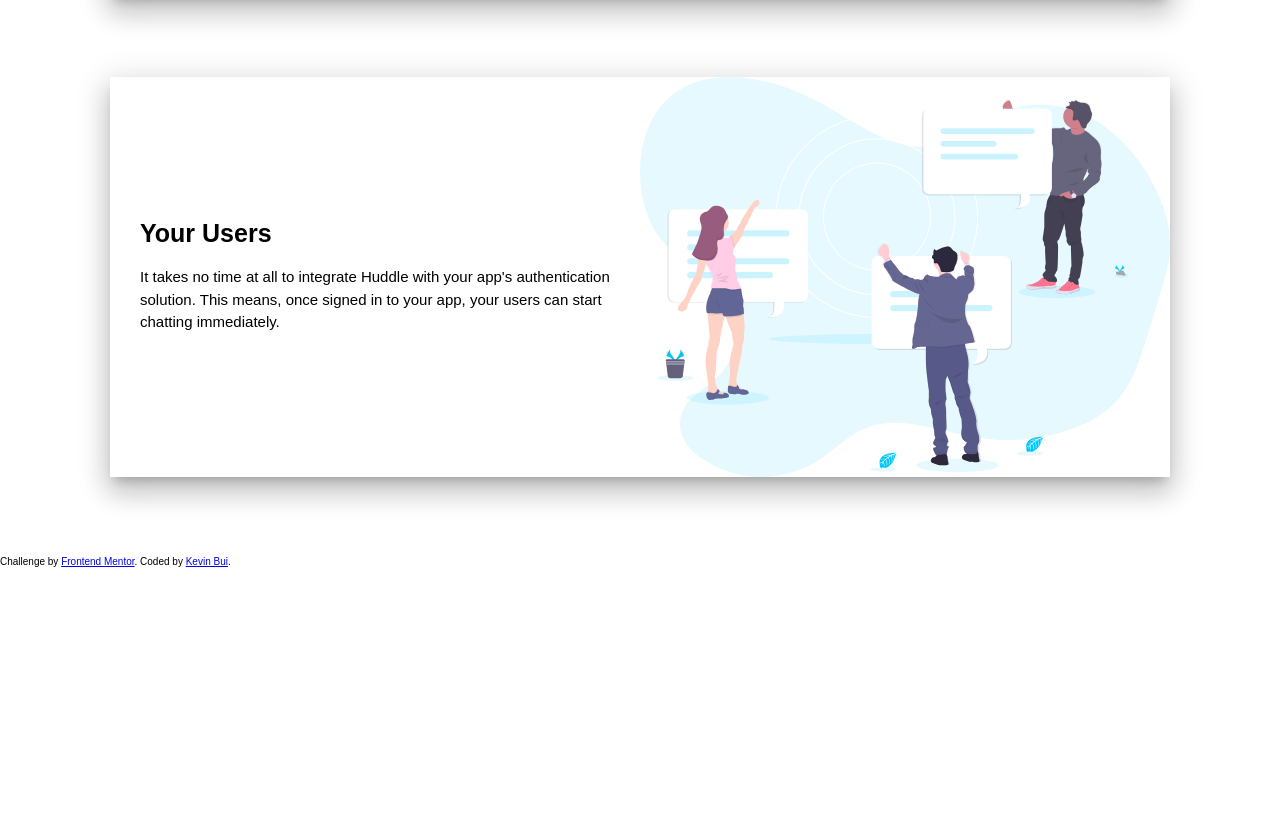
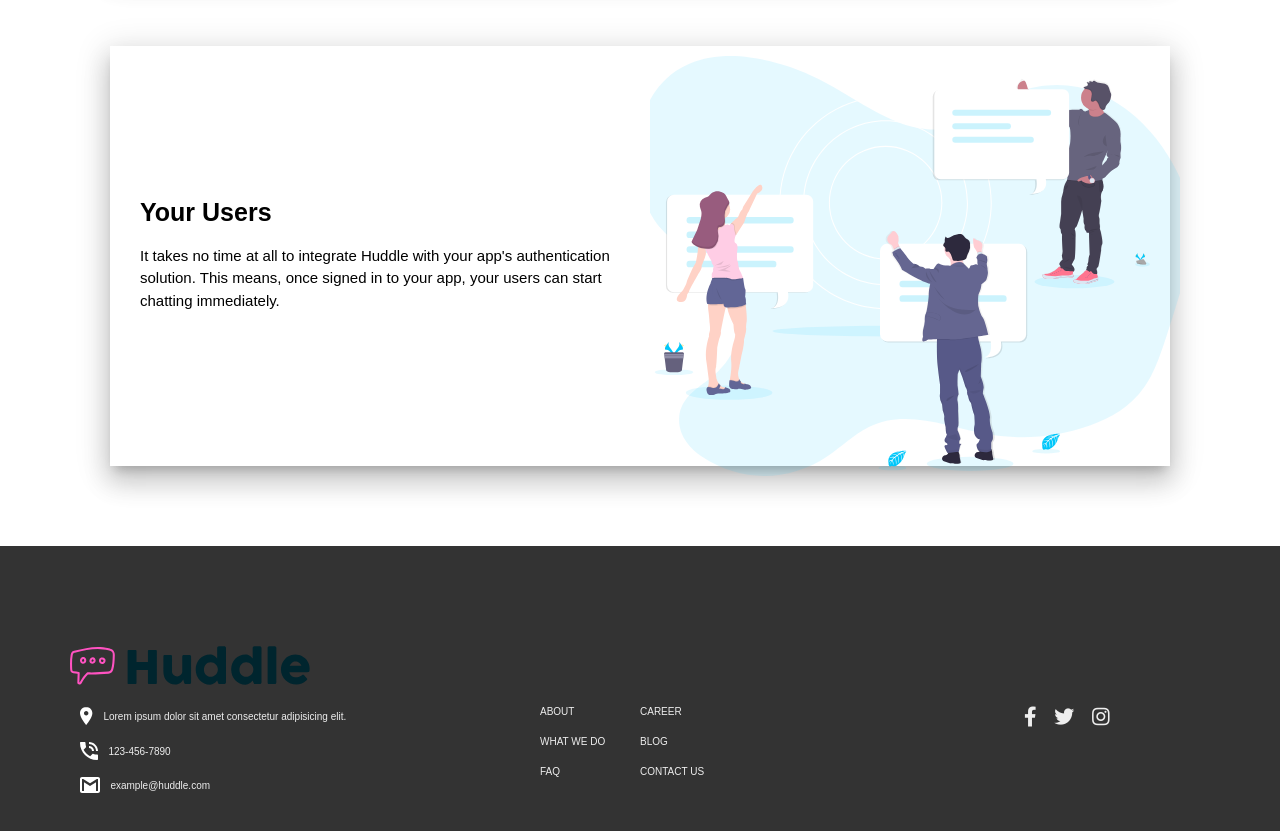
Before and after one commit to kbuicuong/huddle, a website: page index.html in a window 1280 px wide. Shown: the part 1667-2498 px from the top of the page. Before the commit the page ends 2234 px from the top, so only its background shows below. Drawn offline with Linux system fonts and the light colour scheme.

Commit message:
built the footer

```diff
--- a/index.html
+++ b/index.html
@@ -10,6 +10,8 @@
 
   <!-- Feel free to remove these styles or customise in your own stylesheet 👍 -->
   <link rel="stylesheet" href="css/style.css">
+  <link rel="stylesheet" href="https://use.fontawesome.com/releases/v5.8.1/css/all.css" integrity="sha384-50oBUHEmvpQ+1lW4y57PTFmhCaXp0ML5d60M1M7uH2+nqUivzIebhndOJK28anvf" crossorigin="anonymous">
+
 </head>
 <body>
 
@@ -75,11 +77,79 @@
 
   </main>
 
-  <footer>
-    <p class="attribution">
-      Challenge by <a href="https://www.frontendmentor.io?ref=challenge" target="_blank">Frontend Mentor</a>.
-      Coded by <a href="#">Kevin Bui</a>.
-    </p>
+  <footer class="footer">
+
+    <div class="footer__logo-box">
+      <img src="/images/logo.svg" alt="Huddle" class="footer__logo">
+    </div>
+
+    <div class="footer__contents">
+      <div class="footer__contents__contacts">
+
+        <div class="footer__contents__contacts--item">
+          <div class="footer__contents__contacts--item--icon">
+            <img src="/images/icon-location.svg" alt="location">
+          </div>
+          <div class="footer__contents__contacts--item--text">
+            <p>Lorem ipsum dolor sit amet consectetur adipisicing elit.</p>
+          </div>
+        </div>
+
+        <div class="footer__contents__contacts--item">
+          <div class="footer__contents__contacts--item--icon">
+            <img src="/images/icon-phone.svg" alt="phone">
+          </div>
+          <div class="footer__contents__contacts--item--text">
+            <p>123-456-7890</p>
+          </div>
+        </div>
+
+        <div class="footer__contents__contacts--item">
+          <div class="footer__contents__contacts--item--icon">
+            <img src="/images/icon-email.svg" alt="email">
+          </div>
+          <div class="footer__contents__contacts--item--text">
+            <p>example@huddle.com</p>
+          </div>
+        </div>
+
+      </div>
+
+      <div class="footer__contents__links">
+        <ul class="footer__contents__link">
+          <li class="footer__contents__links--item">
+            <a class="footer__contents__links--item--link" href="#">About</a>
+          </li>
+          <li class="footer__contents__links--item">
+            <a class="footer__contents__links--item--link" href="#">What we do</a>
+          </li>
+          <li class="footer__contents__links--item">
+            <a class="footer__contents__links--item--link" href="#">FAQ</a>
+          </li>
+        </ul>
+
+        <ul class="footer__contents__link">
+          <li class="footer__contents__links--item">
+            <a class="footer__contents__links--item--link" href="#">Career</a>
+          </li>
+          <li class="footer__contents__links--item">
+            <a class="footer__contents__links--item--link" href="#">Blog</a>
+          </li>
+          <li class="footer__contents__links--item">
+            <a class="footer__contents__links--item--link" href="#">Contact us</a>
+          </li>
+        </ul>
+
+      </div>
+
+      <div class="footer__contents__social">
+          <i class="footer__contents__social--icon fab fa-facebook-f"></i>
+          <i class="footer__contents__social--icon fab fa-twitter"></i>
+          <i class="footer__contents__social--icon fab fa-instagram"></i>
+      </div>
+
+    </div>
+
   </footer>
 </body>
 </html>
--- a/sass/_about.scss
+++ b/sass/_about.scss
@@ -31,5 +31,6 @@
         height: 100%;
         object-fit: cover;
         display: block;
+        margin: 1rem;
     }
 }
--- /dev/null
+++ b/sass/_footer.scss
@@ -0,0 +1,73 @@
+.footer{
+    background-color: #333;
+    padding: 10rem 0 ;
+
+    &__logo{
+        margin-left: 7rem;
+        color: #fff;
+    }
+
+    &__contents{
+        display: grid;
+        grid-template-columns: repeat(auto-fit, minmax(30rem, 1fr));
+        justify-items: center;
+
+        &__contacts{
+            margin-top: 2rem;
+            &--item{
+                display: flex;
+
+                &:not(:last-child){
+                    margin-bottom: 1.5rem;
+                }
+
+                &--icon{
+
+                }
+
+                &--text{
+                    margin-left: 1rem;
+                    color: #eee;
+                    align-self: center;
+                }
+            }
+        }
+
+        &__links{
+            margin-top: 1rem;
+            list-style: none;
+            display: grid;
+            grid-template-columns: repeat(2, minmax(10rem, 1fr));
+            margin-top: 2rem;
+
+            &--item{
+
+                &:not(:last-child){
+                    margin-bottom: 2rem;
+                }
+
+                &--link:link,
+                &--link:visited{
+                text-decoration: none;
+                text-transform: uppercase;
+                color: #eee;
+                }
+
+
+            }
+        }
+
+        &__social{
+            margin-top: 2rem;
+            &--icon{
+                color: #eee;
+                font-size: 2rem;
+
+                &:not(:last-child){
+                    margin-right: 1.5rem;
+                }
+            }
+        }
+
+    }
+}
--- a/sass/_header.scss
+++ b/sass/_header.scss
@@ -28,6 +28,7 @@
 
     &__images{
         justify-self: center;
+        margin: 0 5rem;
     }
 
     &__image{
--- a/sass/main.scss
+++ b/sass/main.scss
@@ -2,4 +2,5 @@
 @import "typography";
 @import "header";
 @import "about";
+@import "footer";
 @import "buttons";
```
Also changed, not shown: css/style.css.
